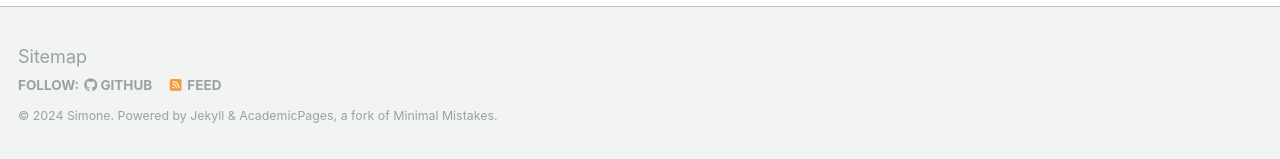
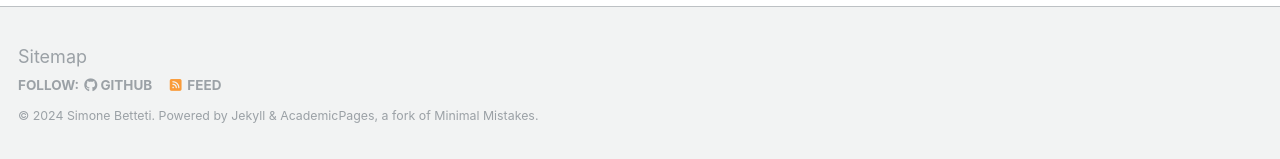
Before and after one commit to sim1bet/sim1bet.github.io, a Jekyll site: the page built from _pages/about.md, in a window 1280 px wide. Shown: the part 738-897 px from the top of the page. Built offline with Jekyll 4.4.1, drawn with Linux system fonts in a browser that asks for light colours; some web fonts are replaced.

Commit message:
Update _config.yml

```diff
--- a/_config.yml
+++ b/_config.yml
@@ -10,7 +10,7 @@
 locale                   : "en-US"
 title                    : "Simone's Personal Webpage"
 title_separator          : "-"
-name                     : &name "Simone"
+name                     : &name "Simone Betteti"
 description              : &description "Ph.D. Student"
 url                      : https://sim1bet.github.io # the base hostname & protocol for your site e.g. "https://mmistakes.github.io"
 baseurl                  : "" # the subpath of your site, e.g. "/blog"
```
